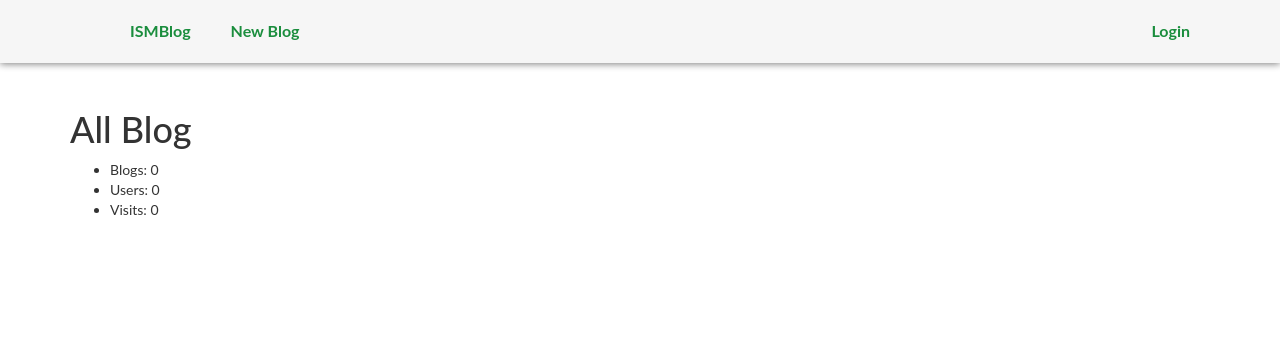
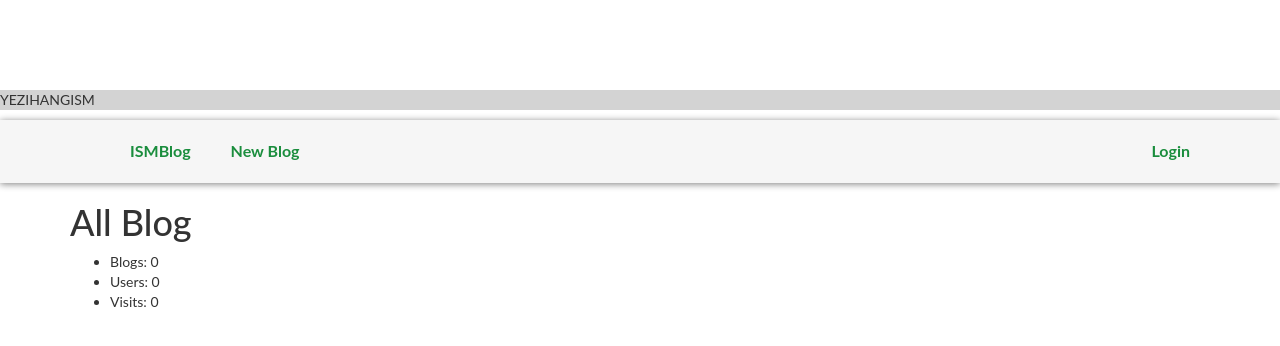
Before and after one commit to YEZIHANGISM/yezihangism, a Django app: page /ismblog/management/ in a window 1280 px wide. Shown: the top 346 px of the page. Run offline with Django 3.2, Linux system fonts and the light colour scheme; data that the repository does not hold is empty; some libraries are stand-ins or nearby versions.

Commit message:
personal web

```diff
--- a/ismblog/static/css/base.css
+++ b/ismblog/static/css/base.css
@@ -5,8 +5,8 @@ body {
 }
 
 .ismblog-navbar {
-    position: fixed;
-    top: 0;
+    /*position: fixed;*/
+    /*top: 0;*/
     width: 100%;
     background-color: #f6f6f6;
     font-size: 16px;
@@ -46,3 +46,7 @@ a {
 a:hover {
     text-decoration: none;
 }
+
+.ismblog-header {
+    background-color: lightgray;
+}
--- a/ismblog/templates/base.html
+++ b/ismblog/templates/base.html
@@ -17,6 +17,10 @@
 
 </head>
 <body>
+    <div class="ismblog-header">
+        <p>YEZIHANGISM</p>
+    </div>
+
     <div class="ismblog-navbar" role="navigation">
         <div class="container">
             <nav>
--- a/ismblog/urls.py
+++ b/ismblog/urls.py
@@ -9,18 +9,14 @@ urlpatterns = [
     path("user/<int:pk>", views.UserDetailView.as_view(), name="user-detail"),
     path("user/<int:pk>/update", views.UserUpdate.as_view(), name="user-update"),
 
-    # path("blogs/", views.BlogListView.as_view(), name="blogs"),
     path("blog/<int:pk>", views.BlogDetailView.as_view(), name="blog-detail"),
     path("blog/<int:pk>/delete", views.BlogDelete.as_view(), name="blog-delete"),
     path("blog/<int:pk>/update", views.BlogUpdate.as_view(), name="blog-update"),
 
-    # path("createblog/", views.BlogCreate.as_view(), name='blog-create'),
     path("createblog/", views.create_blog, name="blog-create"),
     path("comment/<int:pk>/create", views.create_comment, name="comment-create"),
 
-    # path("comment/<int:pk>/create", views.CommentCreate.as_view(), name="comment-create"),
-
-    path("register/", views.create_user, name="register"),
+    # path("register/", views.create_user, name="register"),
 
     path("search/", views.search, name="search"),
 ]
```
